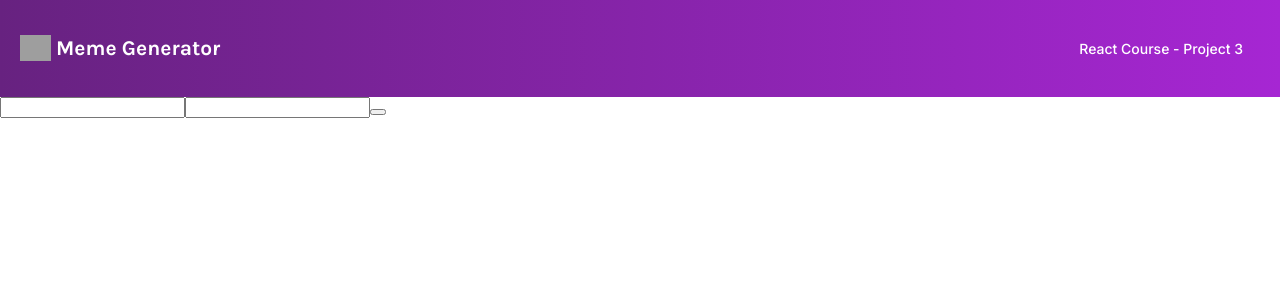
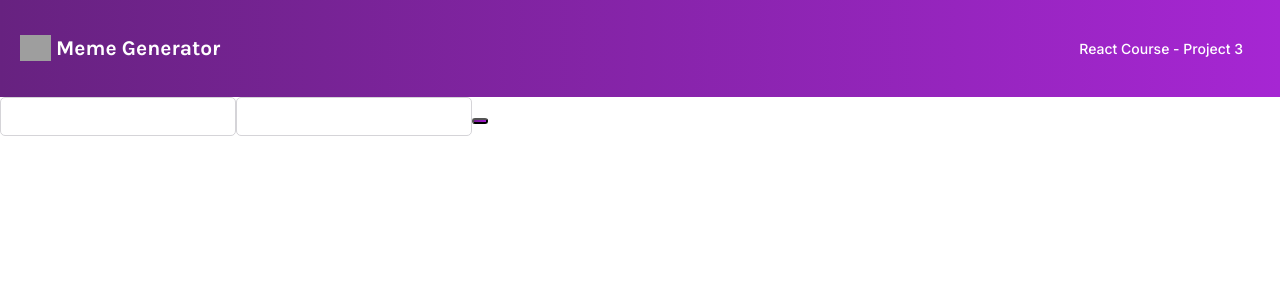
Before and after one commit to LurieK/Scrimba-Meme-Generator, a React (Create React App) app: page / in a window 1280 px wide. Shown: the top 300 px of the page. Built offline with nearby package versions, Linux system fonts and the light colour scheme; grey boxes are pictures that could not be loaded.

Commit message:
add color styling to submit-btn

```diff
--- a/src/styles.css
+++ b/src/styles.css
@@ -40,7 +40,7 @@ body {
   font-size: 14px;
   margin: 25px 37px 25px auto;
 }
-input1 {
+.input1 {
   border-radius: 5px;
   border: 1px solid #D5D4D8;
   width:230px;
@@ -48,9 +48,15 @@ input1 {
 
 }
 
-input2 {
+.input2 {
   border-radius: 5px;
   border: 1px solid #D5D4D8;
   width:230px;
   height: 35px;
 }
+
+.submit-btn {
+  border-radius: 5px;
+  background: linear-gradient(135deg, #711F8D 0%, #A818DA 100%);
+
+}
```
